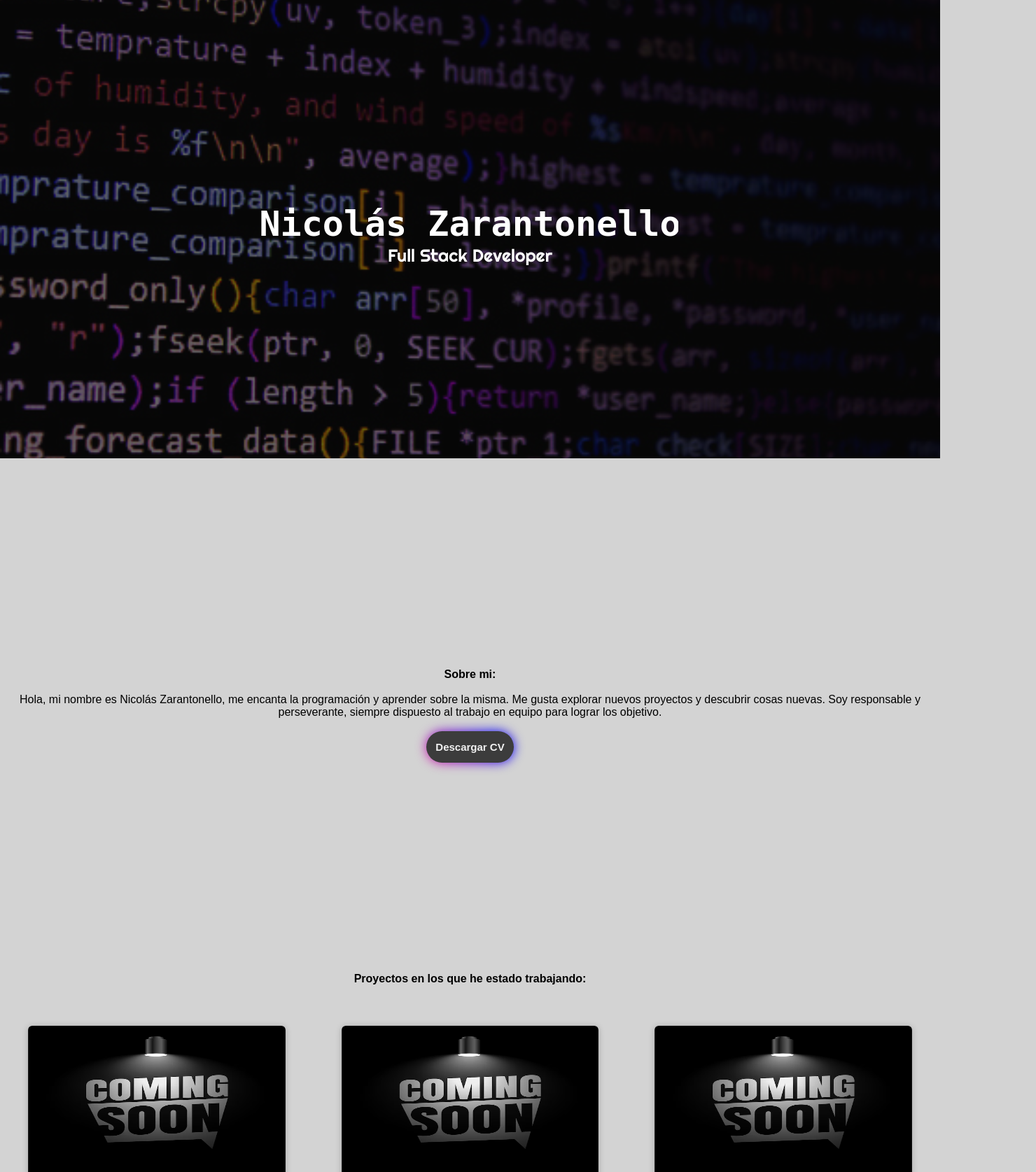
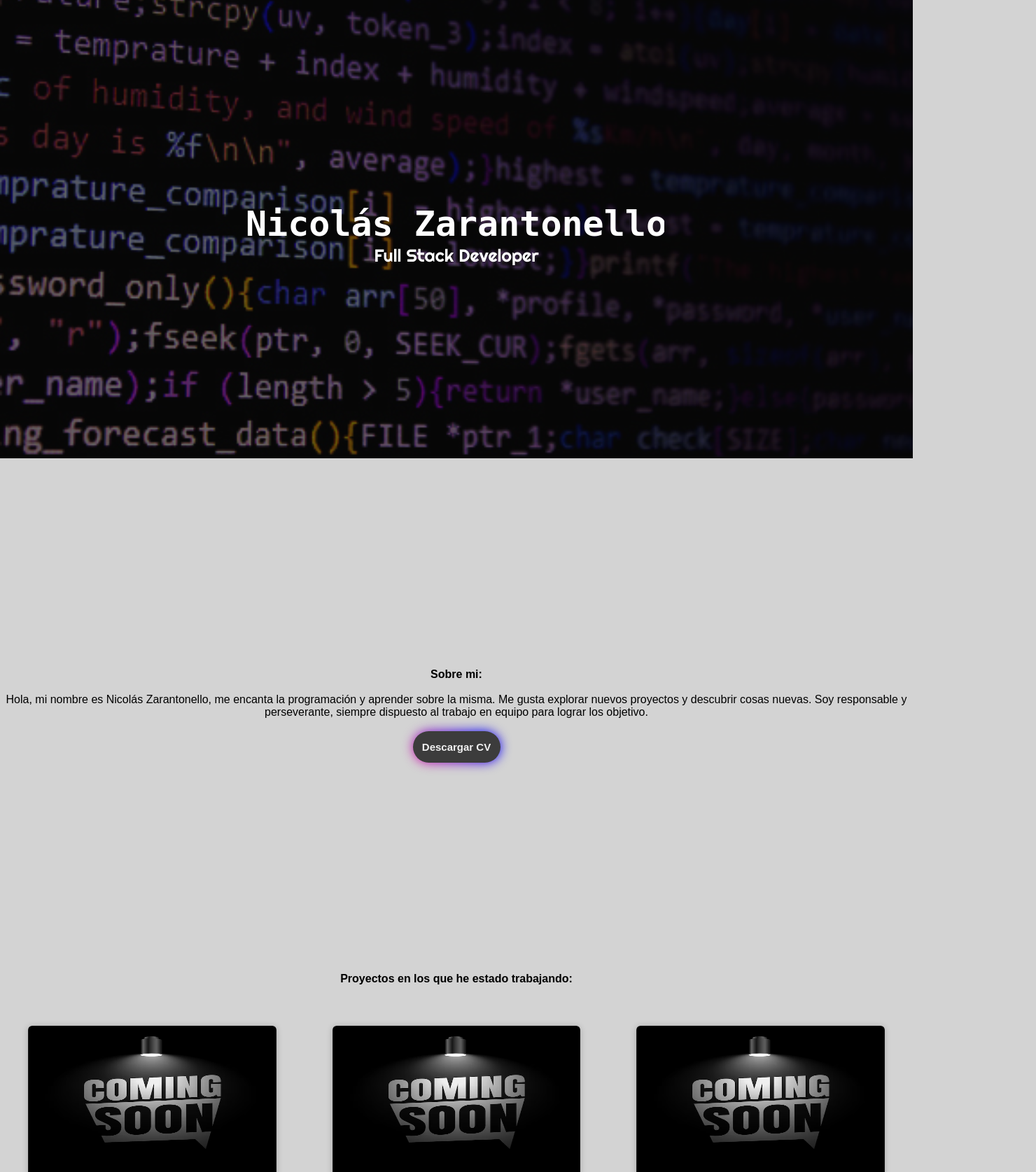
Before and after one commit to NicoZdev/Portfolio-web, a PHP site: page / in a window 1480 px wide. Shown: the part 45-1720 px from the top of the page at 70% size. Run offline with PHP 8.4, Linux system fonts and the light colour scheme; some web fonts are replaced.

Commit message:
Update style.css

```diff
--- a/style.css
+++ b/style.css
@@ -9,7 +9,7 @@ html{
 body {
     background-color: lightgrey;
     min-height: 100vh;
-    width: 1000px;
+    width: 1304px;
     justify-content:center ;
     align-items:center;
 }
@@ -40,7 +40,7 @@ nav a:hover{
 header {
     padding-top: 60px;
     height: 700px;
-    width: 1343px;
+    width: 1304px;
     background-image: url(./FondoIntro.jpg);
     background-size: cover;
     background-position: center;
@@ -83,14 +83,14 @@ header {
     margin-top: 300px;
     margin-bottom: 300px;
     text-align: center;
-    width: 1343px;
+    width: 1304px;
     font-family: 'Mochiy Pop One', sans-serif;
     scroll-margin-top: 7ex;
 }
 .proyectos{
     margin-bottom: 300px;
     text-align: center;
-    width: 1343px;
+    width: 1304px;
     font-family: 'Mochiy Pop One', sans-serif;
     scroll-margin-top: 7ex;
 }
@@ -154,7 +154,7 @@ button::before {
 }
 
 .copyright {
-    width: 1343px;
+    width: 1304px;
     text-align: center;
     font-size: 10px;
     font-family: monospace;
@@ -180,7 +180,7 @@ button::before {
 .contenedor{
     width: 100%;
     display: flex;
-    max-width: 1343px;
+    max-width: 1304px;
 }
 
 .tarjetas{
```
